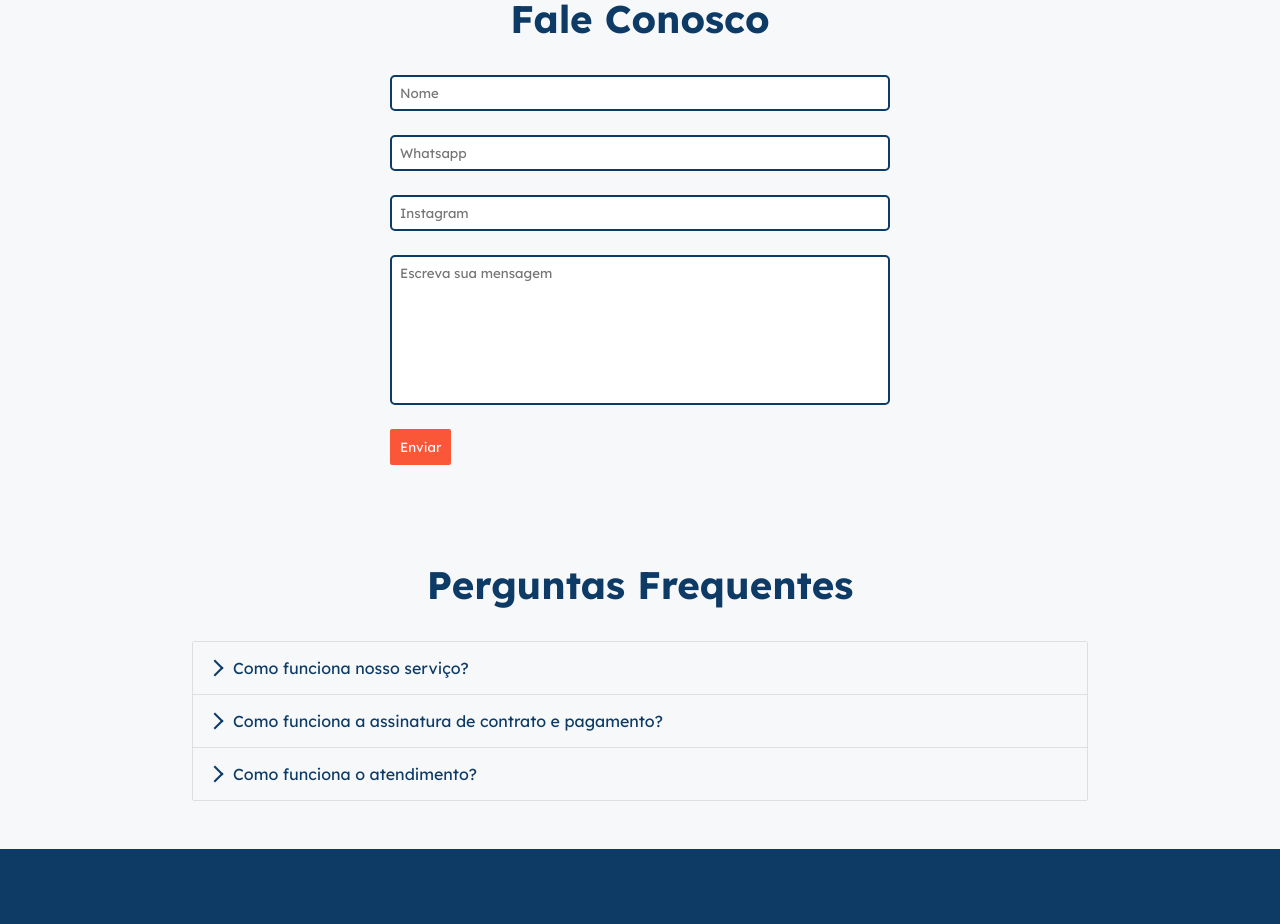
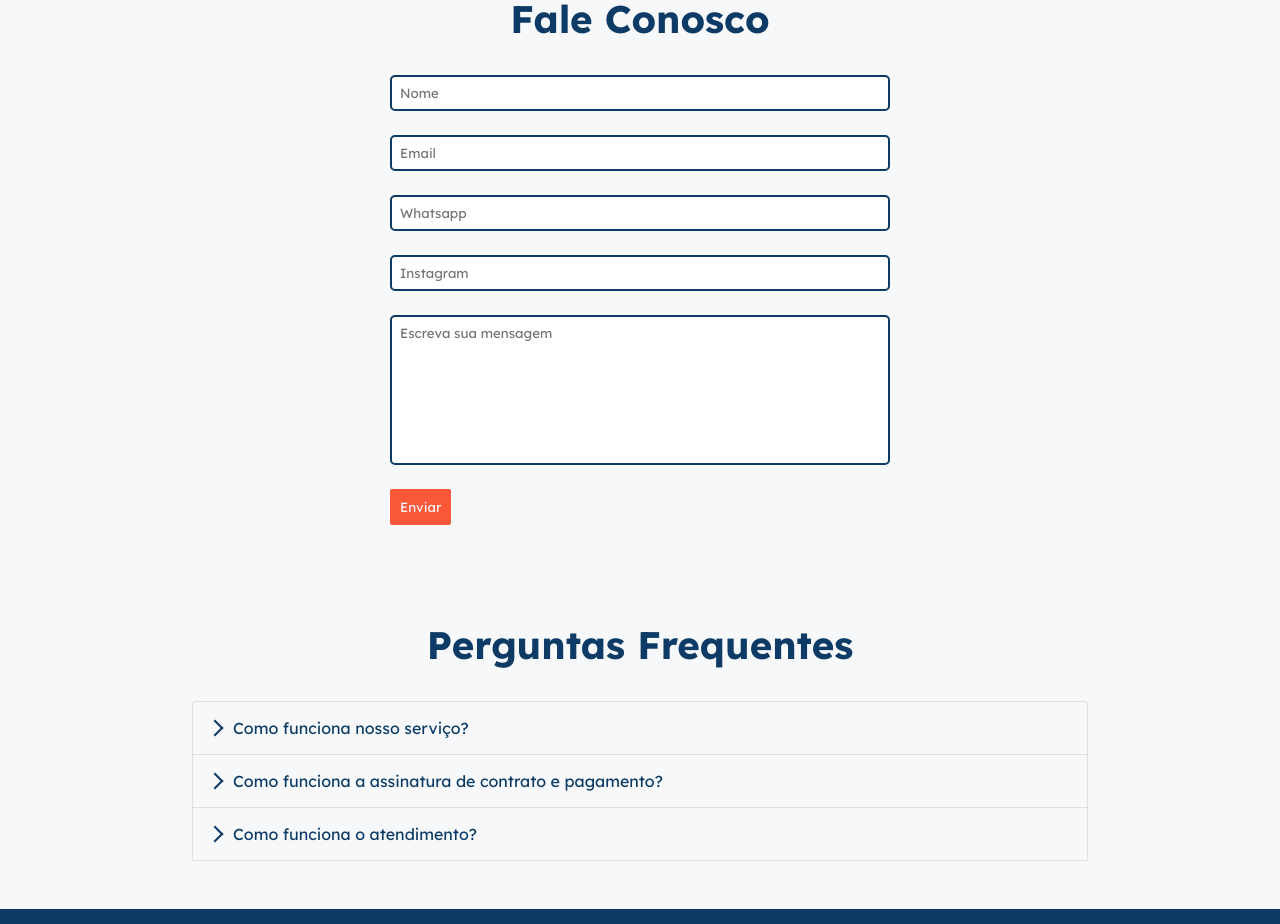
Before and after one commit to andremrks/postexpress, a React (Create React App) app: page / in a window 1280 px wide. Shown: the part 5200-6124 px from the top of the page. Built offline with nearby package versions, Linux system fonts and the light colour scheme.

Commit message:
adding new field in contact section

```diff
--- a/src/components/Contato/Contato.jsx
+++ b/src/components/Contato/Contato.jsx
@@ -8,6 +8,7 @@ const Contato = () => {
         <div className="postexpress__contato-formContainer">
           <form className="postexpress__contato-form">
             <input type="text" placeholder="Nome" required />
+            <input type="email" placeholder="Email" required />
             <input type="text" placeholder="Whatsapp" required />
             <input type="text" placeholder="Instagram" required />
             <textarea placeholder="Escreva sua mensagem" />
```
